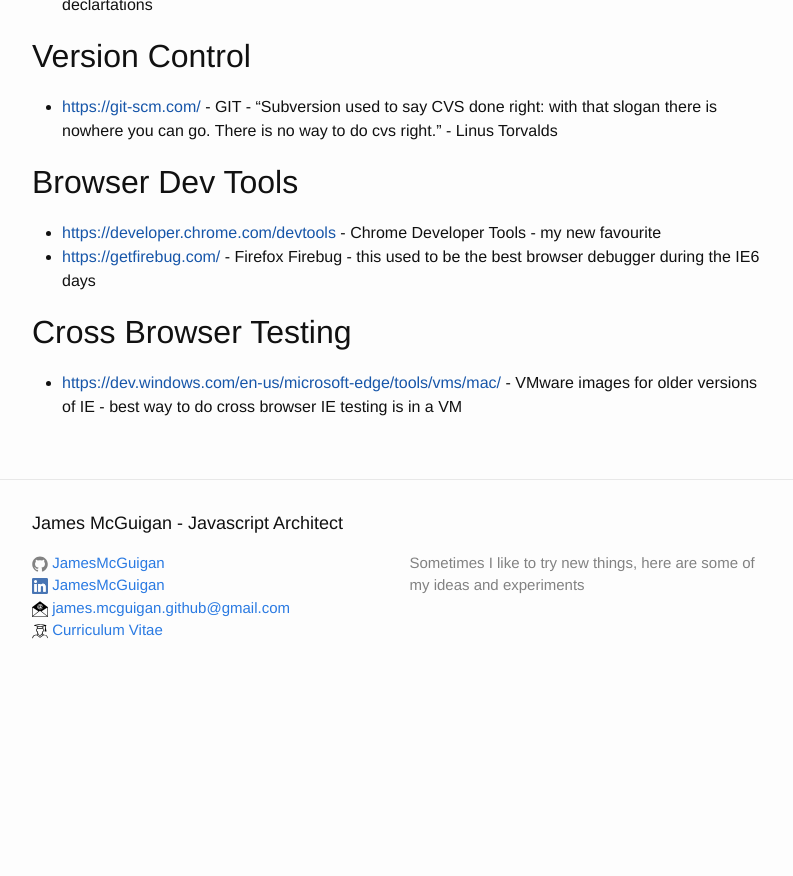
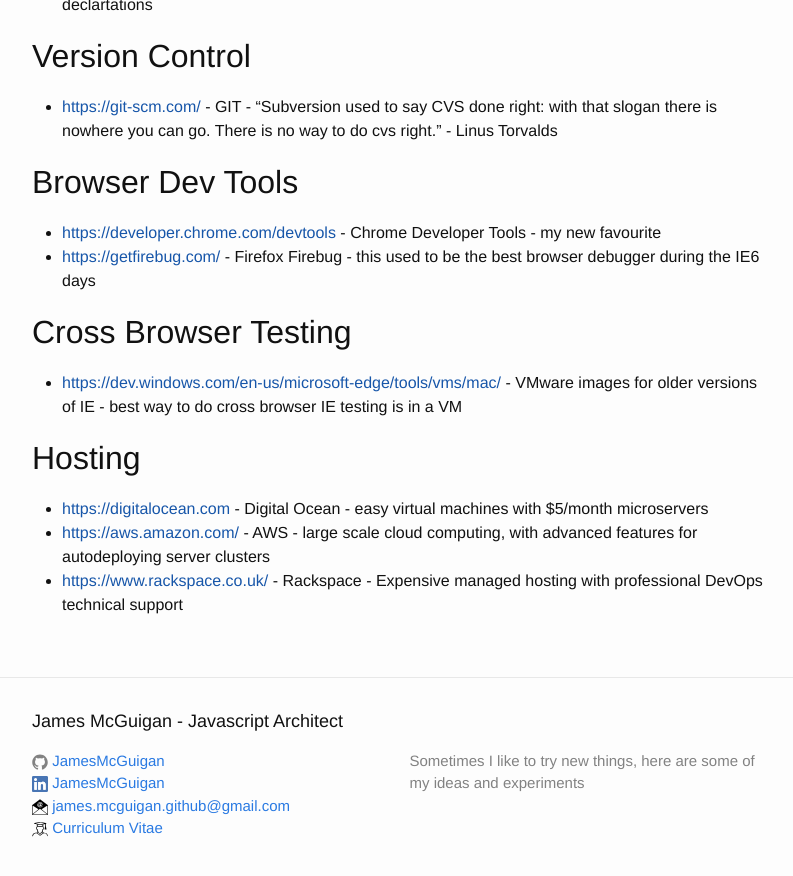
Before and after one commit to JamesMcGuigan/jamesmcguigan.com, a Jekyll site: the page built from jekyll/_posts/2016-01-26-javascript-quickstart-guide-and-ecosystem.markdown, in a window 1280 px wide and 900 px high, scrolled down 2486 px. Shown: the top 876 px of the window, without its empty margins (238-1031 px from the left). Built offline with Jekyll 4.4.1, drawn with Linux system fonts in a browser that asks for light colours; before the commit the page ends 3188 px from its top, so only the background shows below that.

Commit message:
Add hosting list to Javascript Quickstart guide

```diff
--- a/jekyll/_posts/2016-01-26-javascript-quickstart-guide-and-ecosystem.markdown
+++ b/jekyll/_posts/2016-01-26-javascript-quickstart-guide-and-ecosystem.markdown
@@ -84,3 +84,9 @@ I like javascript, it's a very flexible and quite powerful language.
 
 ## Cross Browser Testing
 - [https://dev.windows.com/en-us/microsoft-edge/tools/vms/mac/]() - VMware images for older versions of IE - best way to do cross browser IE testing is in a VM
+
+
+## Hosting
+- [https://digitalocean.com]() - Digital Ocean - easy virtual machines with $5/month microservers
+- [https://aws.amazon.com/]() - AWS - large scale cloud computing, with advanced features for autodeploying server clusters
+- [https://www.rackspace.co.uk/]() - Rackspace - Expensive managed hosting with professional DevOps technical support
```
